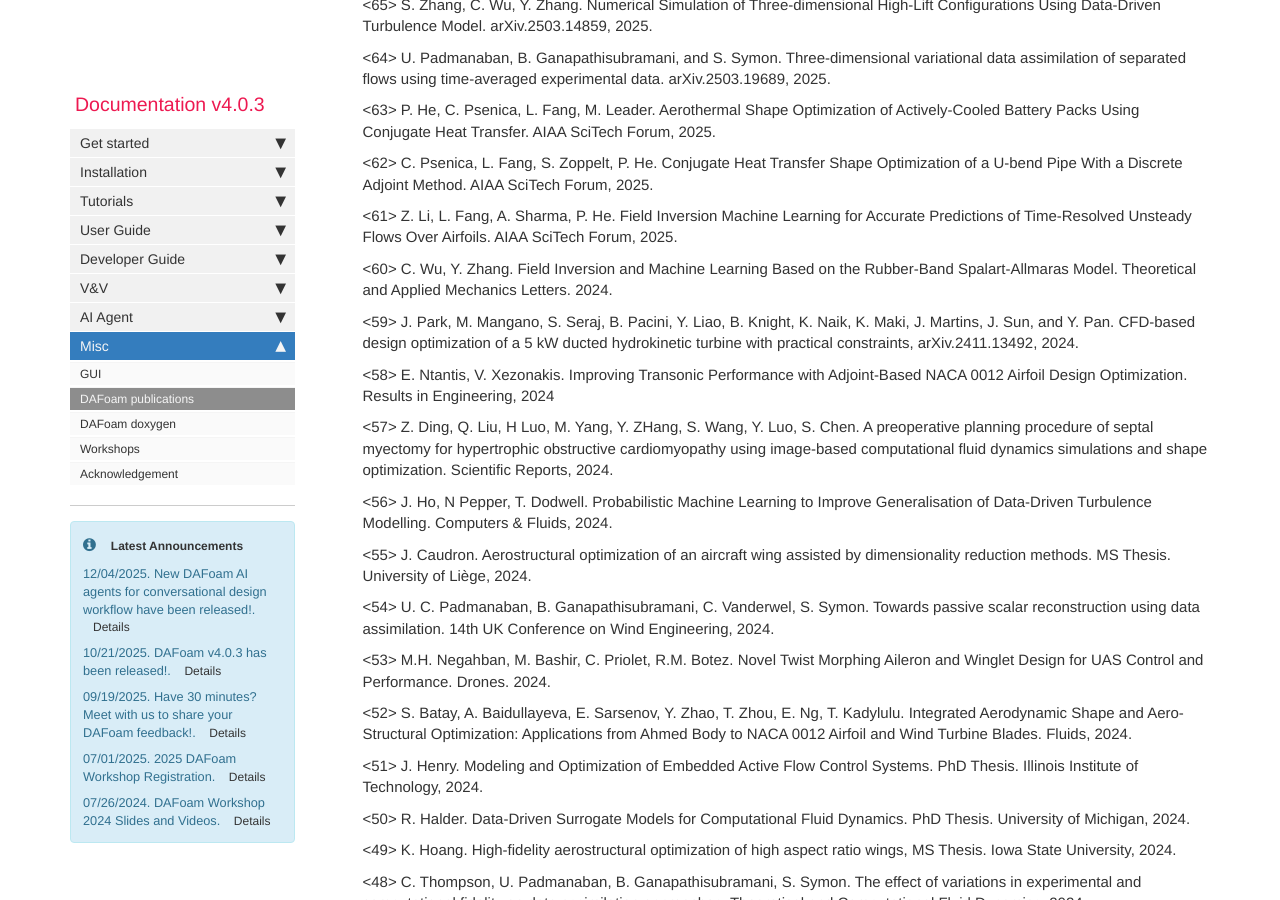
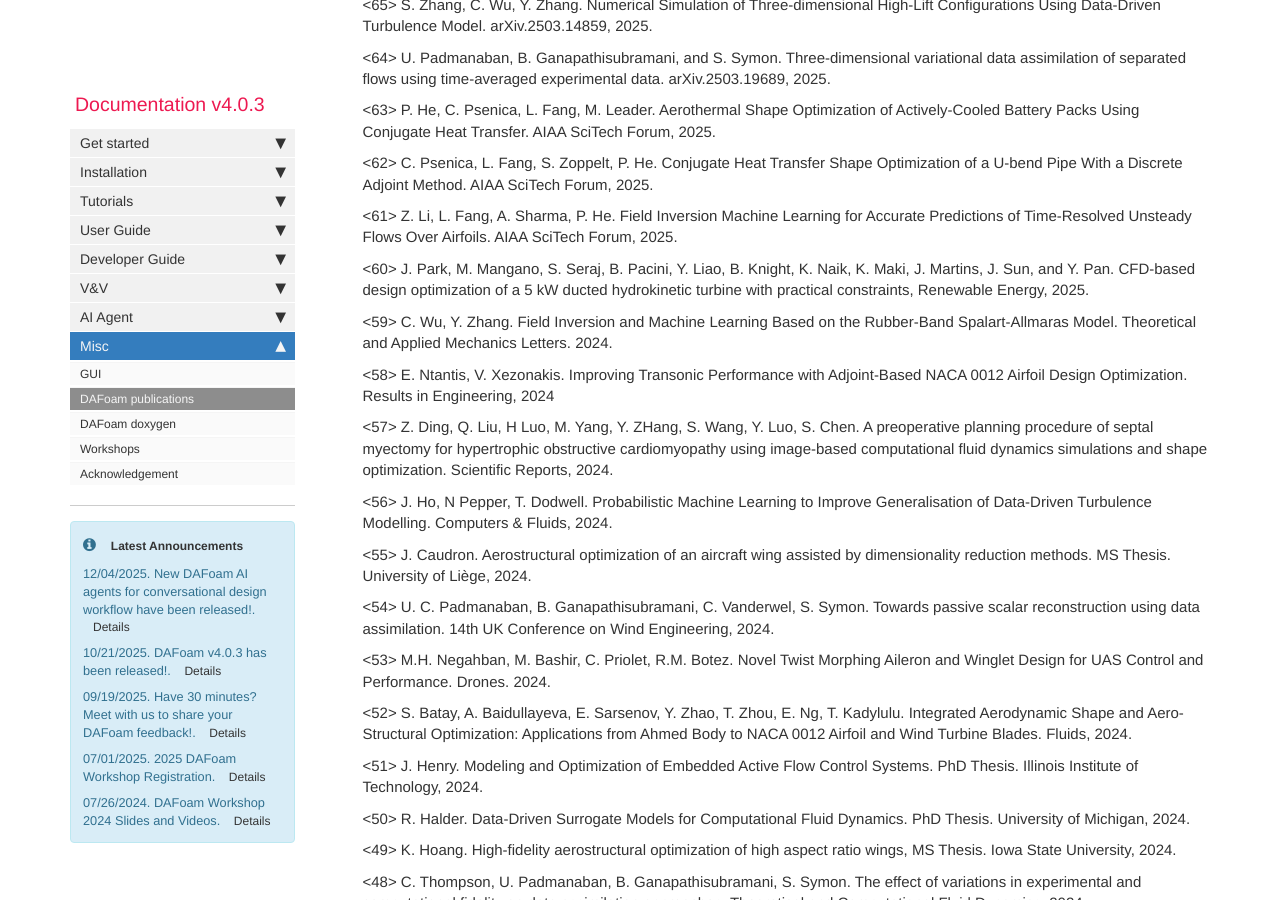
Before and after one commit to DAFoam/DAFoam.github.io, a Jekyll site: the page built from pages/mydoc/mydoc_docs_publications.md, in a window 1280 px wide and 900 px high, scrolled down 1015 px. Built offline with Jekyll 4.4.1, drawn with Linux system fonts in a browser that asks for light colours; comment, search, counter and statistics services are not loaded.

Commit message:
content update

```diff
--- a/pages/mydoc/mydoc_docs_publications.md
+++ b/pages/mydoc/mydoc_docs_publications.md
@@ -49,9 +49,9 @@ The following publications explicitly state that DAFoam was used in their studie
 
 <61> Z. Li, L. Fang, A. Sharma, P. He. Field Inversion Machine Learning for Accurate Predictions of Time-Resolved Unsteady Flows Over Airfoils. AIAA SciTech Forum, 2025.
 
-<60> C. Wu, Y. Zhang. Field Inversion and Machine Learning Based on the Rubber-Band Spalart-Allmaras Model. Theoretical and Applied Mechanics Letters. 2024.
+<60> J. Park, M. Mangano, S. Seraj, B. Pacini, Y. Liao, B. Knight, K. Naik, K. Maki, J. Martins, J. Sun, and Y. Pan. CFD-based design optimization of a 5 kW ducted hydrokinetic turbine with practical constraints, Renewable Energy, 2025.
 
-<59> J. Park, M. Mangano, S. Seraj, B. Pacini, Y. Liao, B. Knight, K. Naik, K. Maki, J. Martins, J. Sun, and Y. Pan. CFD-based design optimization of a 5 kW ducted hydrokinetic turbine with practical constraints, arXiv.2411.13492, 2024.
+<59> C. Wu, Y. Zhang. Field Inversion and Machine Learning Based on the Rubber-Band Spalart-Allmaras Model. Theoretical and Applied Mechanics Letters. 2024.
 
 <58> E. Ntantis, V. Xezonakis. Improving Transonic Performance with Adjoint-Based NACA 0012 Airfoil Design Optimization. Results in Engineering, 2024
 
```
